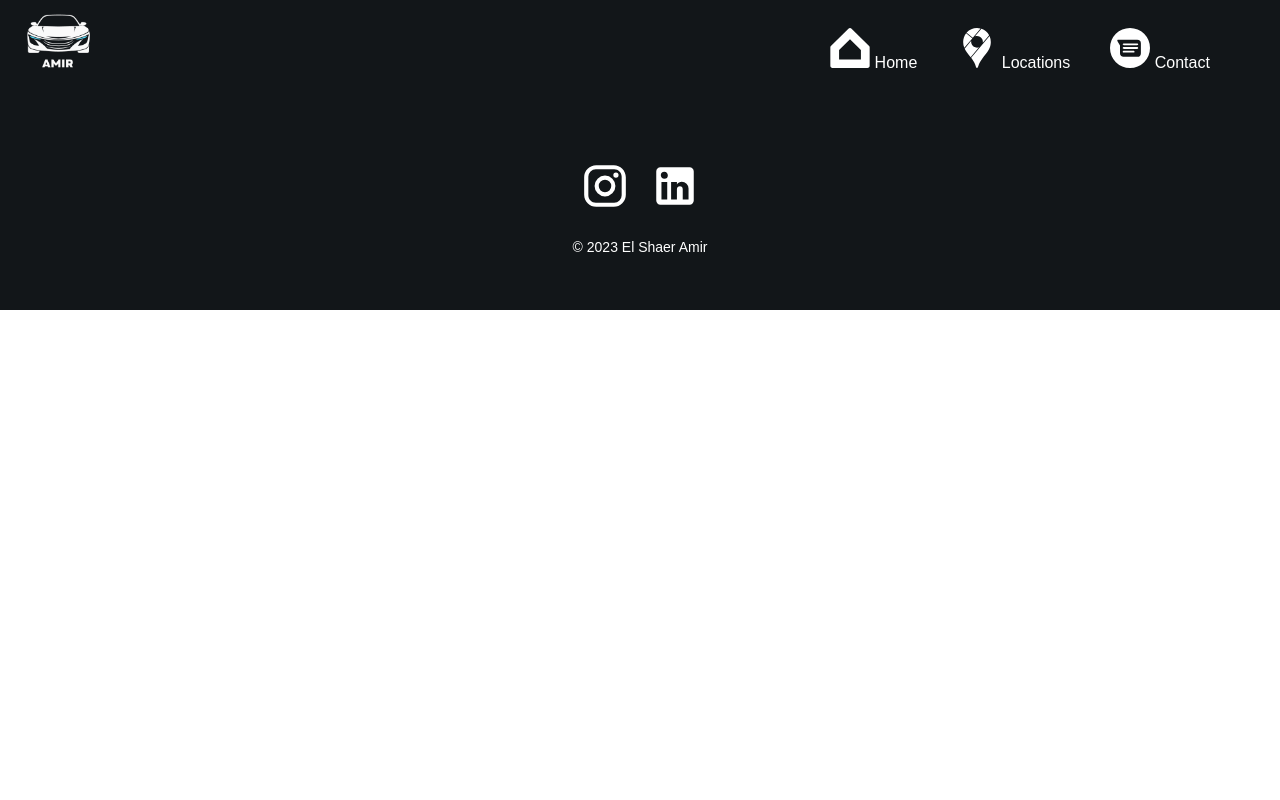
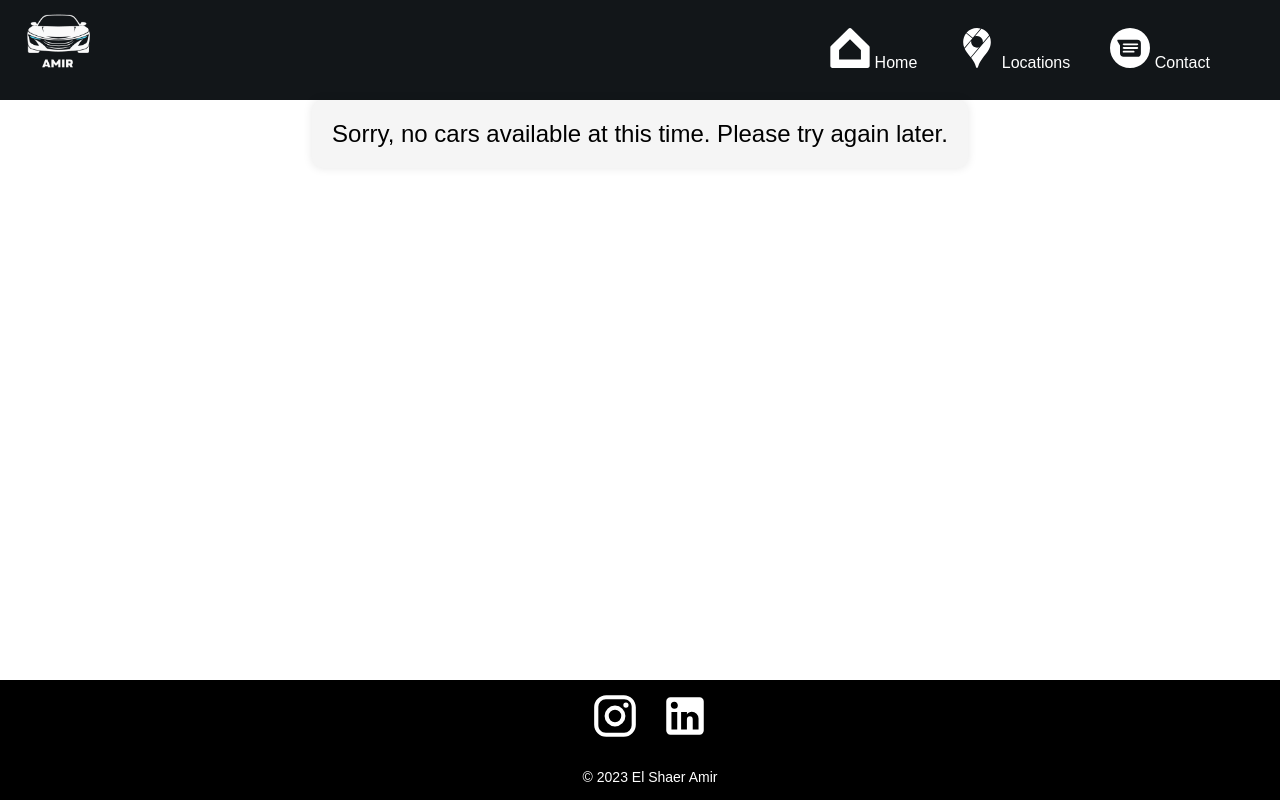
Before and after one commit to kechillosh/First-website, a React (Create React App) app: page /NoCheckout in a window 1280 px wide. Built offline with nearby package versions, Linux system fonts and the light colour scheme; the HTML template or start-up script is replaced by a standard one.

Commit message:
added no checkout

```diff
--- a/src/App.js
+++ b/src/App.js
@@ -8,6 +8,7 @@ import React, { useState } from "react";
 import { GoogleMap, LoadScript } from "@react-google-maps/api";
 import Footer from "./Components/Footer";
 import Map from "./Components/Map";
+import NoCheckout from "./Components/NoCheckout";
 function App() {
   return (
     <div className="App">
@@ -19,6 +20,7 @@ function App() {
             <Route path="/Locations" element={<Locations />} />
             <Route path="/Contact" element={<Contact />} />
             <Route path="/CheckoutForm" element={<Map />} />
+            <Route path="/NoCheckout" element={<NoCheckout />} />
           </Route>
         </Routes>
       </Router>
--- /dev/null
+++ b/src/Components/NoCheckout.js
@@ -0,0 +1,14 @@
+import React from "react";
+import "../styles/NoCheckout.css";
+
+function NoCheckout() {
+  return (
+    <div className="no-cars-container">
+      <div className="no-cars-text">
+        Sorry, no cars available at this time. Please try again later.
+      </div>
+    </div>
+  );
+}
+
+export default NoCheckout;
--- a/src/Components/map.js
+++ b/src/Components/map.js
@@ -37,6 +37,10 @@ function Map() {
     const place = autocompleteRef.current.getPlace();
     const { lat, lng } = place.geometry.location;
     setCenter({ lat: lat(), lng: lng() });
+  };
+  const handleButtonClick2 = () => {
+    // Navigate to the desired link
+    window.location.href = "/NoCheckout";
   };
 
   return (
@@ -80,7 +84,11 @@ function Map() {
           <label htmlFor="dropoff-date">Drop-off Date:</label>
           <input type="date" id="dropoff-date" name="dropoff-date" required />
 
-          <input type="submit" value="Calculate Route" />
+          <input
+            type="submit"
+            value="Calculate Route"
+            onClick={handleButtonClick2}
+          />
         </form>
       </LoadScript>
     </div>
--- /dev/null
+++ b/src/styles/NoCheckout.css
@@ -0,0 +1,27 @@
+.no-cars-container {
+  display: flex;
+  justify-content: center;
+  align-items: center;
+  height: 100%;
+}
+
+.no-cars-text {
+  font-size: 24px;
+  text-align: center;
+  padding: 20px;
+  border-radius: 10px;
+  background-color: #f5f5f5;
+  box-shadow: 0px 0px 10px rgba(0, 0, 0, 0.1);
+}
+
+.footer {
+  position: fixed;
+  bottom: 0;
+  width: 100%;
+  height: 100px; /* adjust the height as needed */
+  background-color: #000000;
+  color: #333;
+  text-align: center;
+  padding: 10px;
+  z-index: 4;
+}
```
